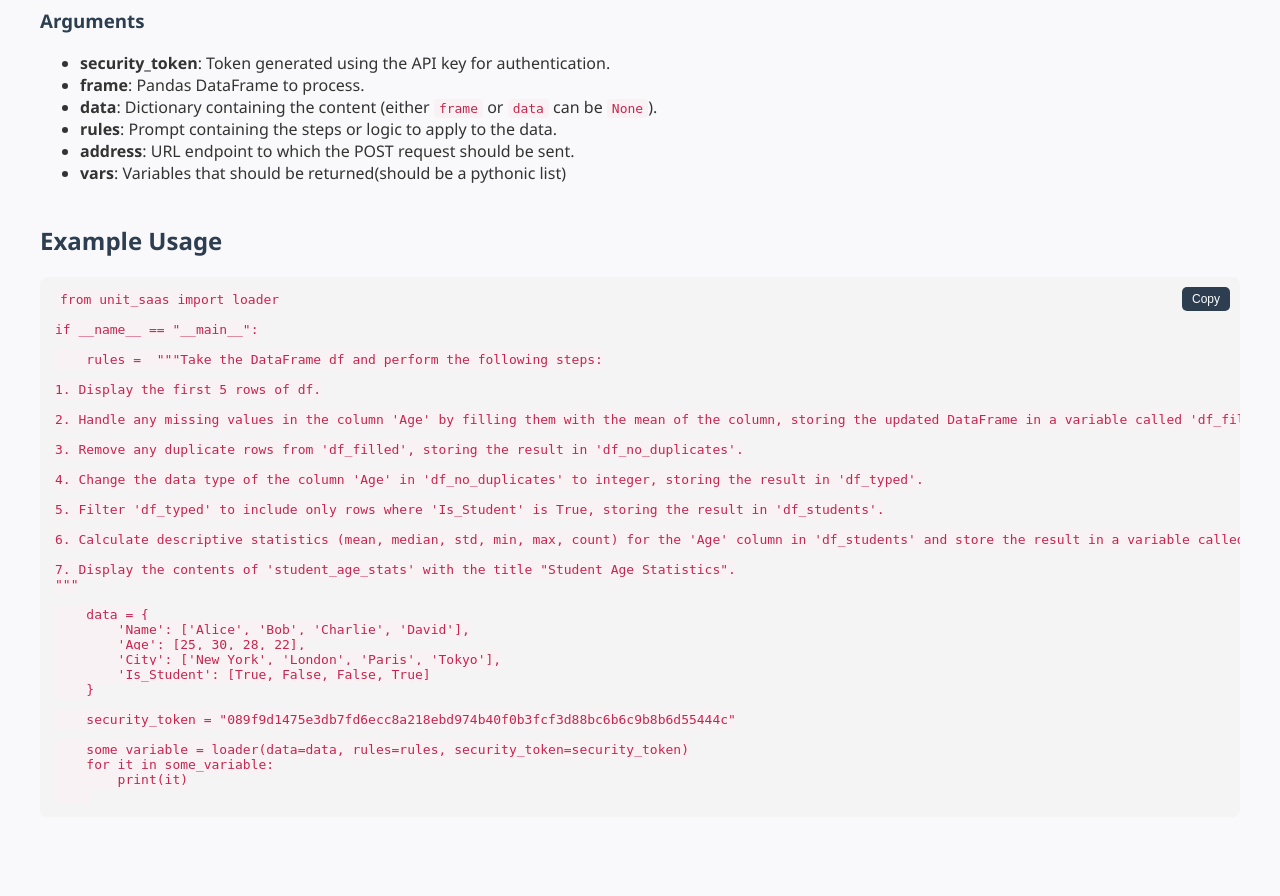
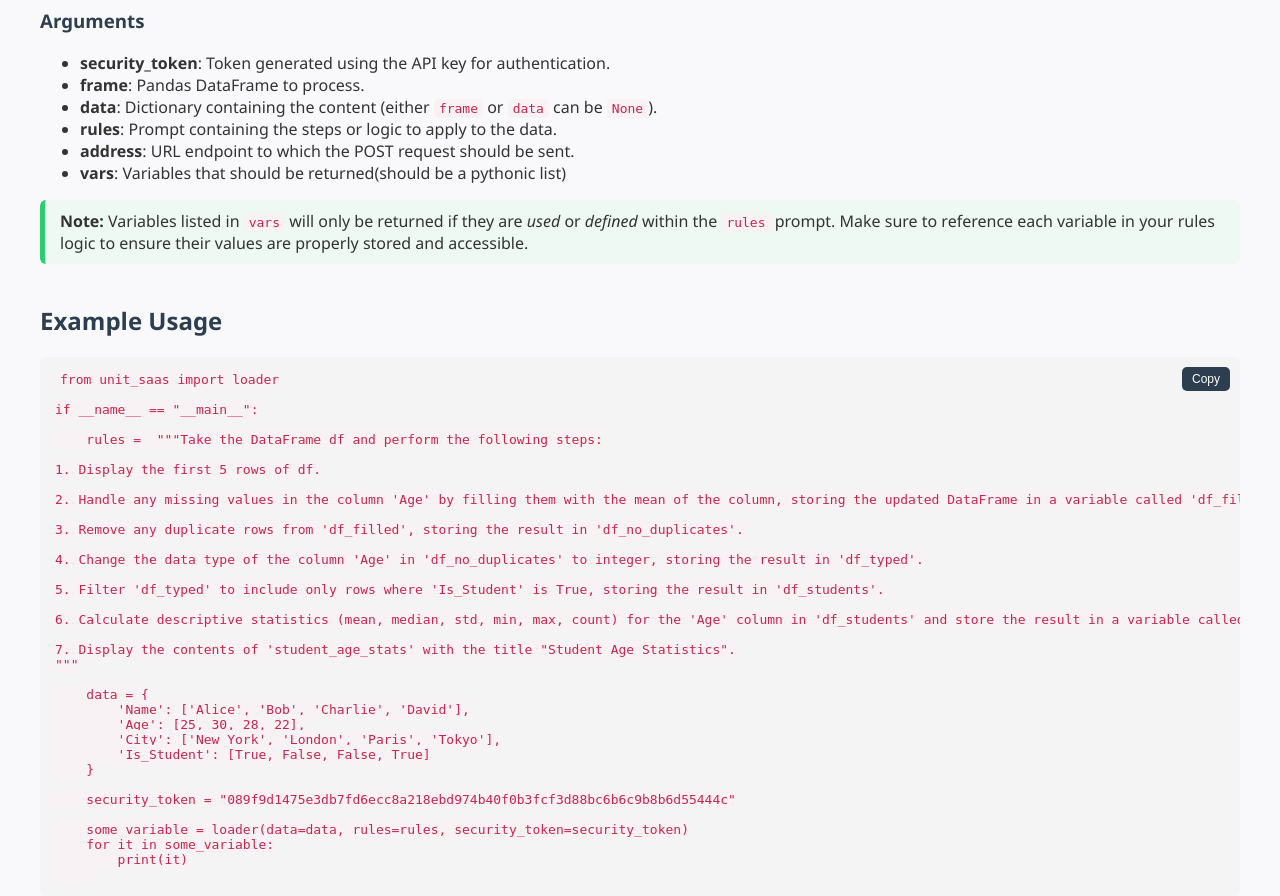
Before and after one commit to kamisama-coder/agentic-ai, a FastAPI app: page /documentation in a window 1280 px wide. Shown: the part 551-1447 px from the top of the page. Before the commit the page ends 1338 px from the top, so only its background shows below. Run offline with FastAPI, Linux system fonts and the light colour scheme.

Commit message:
cute changes

```diff
--- a/app/templates/documentation.html
+++ b/app/templates/documentation.html
@@ -78,6 +78,11 @@
             <li><strong>address</strong>: URL endpoint to which the POST request should be sent.</li>
             <li><strong>vars</strong>: Variables that should be returned(should be a pythonic list)</li>
         </ul>
+
+        <div class="highlight">
+        <strong>Note:</strong> Variables listed in <code>vars</code> will only be returned if they are <em>used</em> or <em>defined</em> within the <code>rules</code> prompt.
+        Make sure to reference each variable in your rules logic to ensure their values are properly stored and accessible.
+        </div>
     </div>
 
     <div class="section">
```
